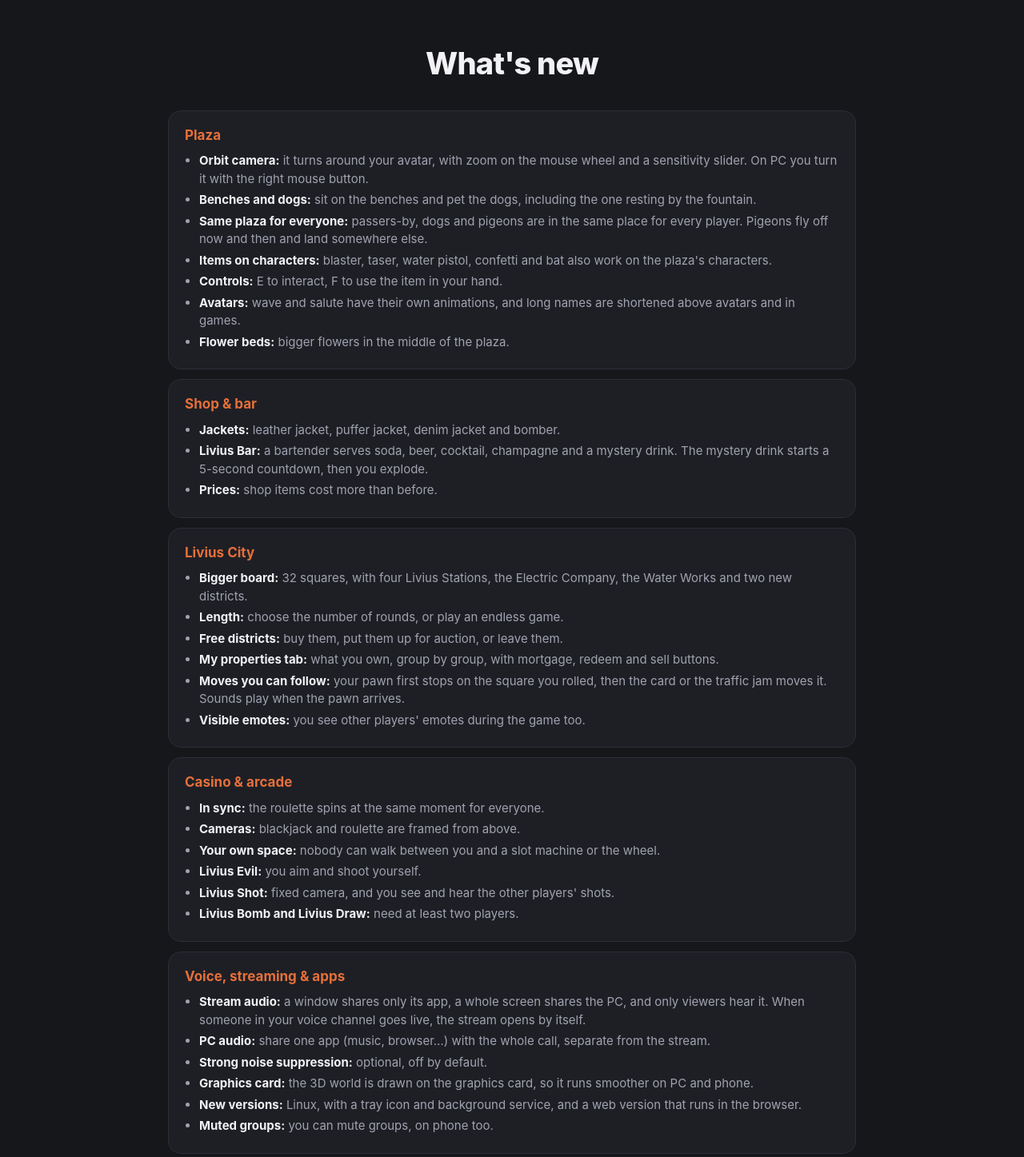
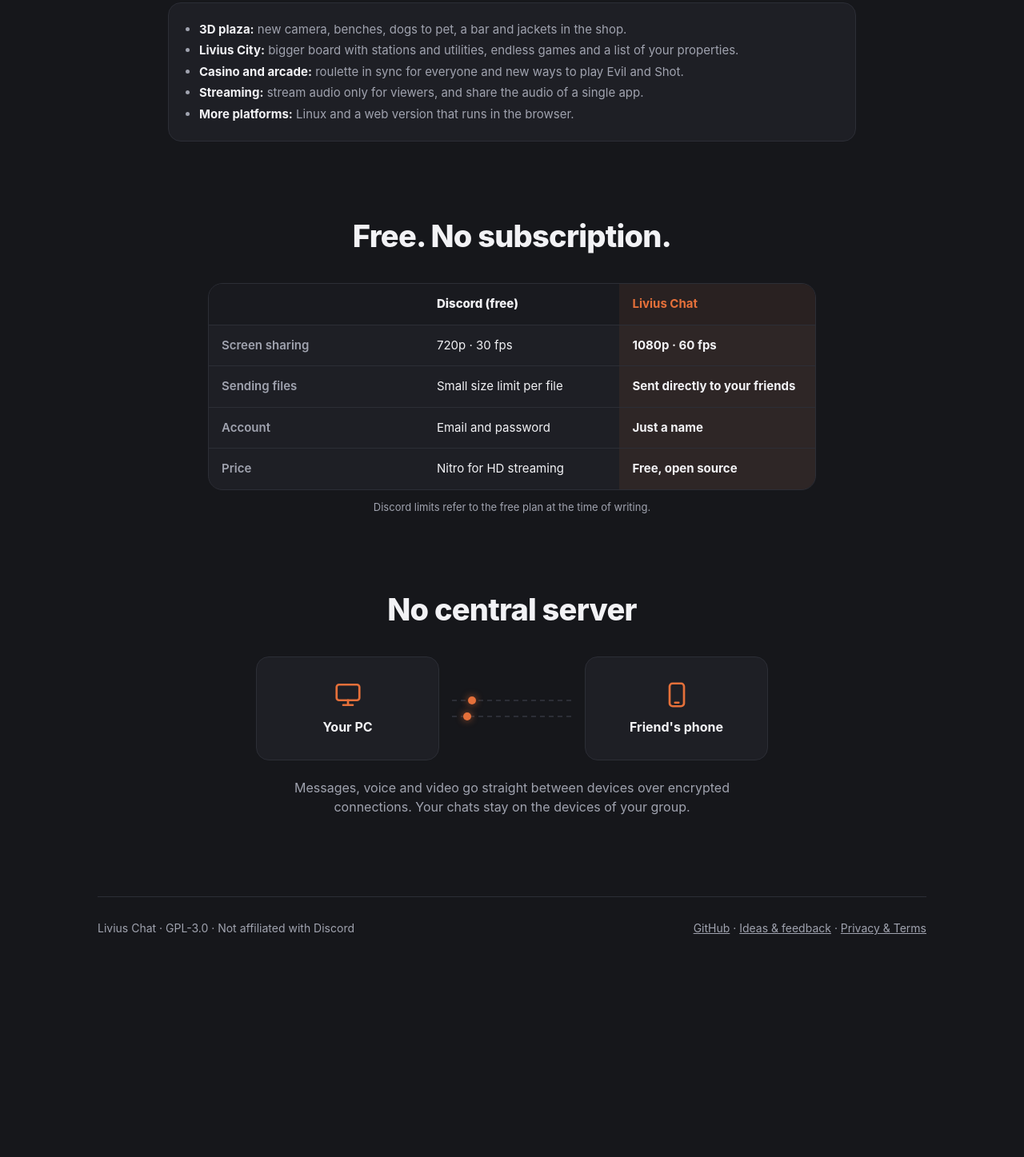
Before and after one commit to Livius0/Livius-Chat, a plain HTML site: page docs/index.html in a window 1280 px wide. Shown: the part 2170-3617 px from the top of the page at 80% size. After the commit the page ends 3381 px from the top, so only its background shows below. Drawn offline with Linux system fonts and the light colour scheme.

Commit message:
index.html

```diff
--- a/docs/index.html
+++ b/docs/index.html
@@ -138,10 +138,10 @@ footer a{color:var(--mut)}
   <h2 class="reveal">What you can do</h2>
   <div class="grid">
     <div class="card reveal"><div class="ic"><svg viewBox="0 0 24 24" fill="none" stroke="currentColor" stroke-width="2" stroke-linecap="round" stroke-linejoin="round"><path d="M21 12a8 8 0 0 1-11.6 7.1L4 20.5l1.4-4.8A8 8 0 1 1 21 12z"/></svg></div><h3>Groups & chat</h3><p>Text and voice channels, replies, mentions, reactions and file sharing.</p></div>
-    <div class="card reveal"><div class="ic"><svg viewBox="0 0 24 24" fill="none" stroke="currentColor" stroke-width="2" stroke-linecap="round" stroke-linejoin="round"><rect x="9" y="2.5" width="6" height="11" rx="3"/><path d="M5 11a7 7 0 0 0 14 0M12 18v3.5"/></svg></div><h3>Voice</h3><p>Noise suppression (with an optional strong mode), push-to-talk and per-user volume.</p></div>
-    <div class="card reveal"><div class="ic"><svg viewBox="0 0 24 24" fill="none" stroke="currentColor" stroke-width="2" stroke-linecap="round" stroke-linejoin="round"><rect x="2.5" y="4" width="19" height="13" rx="2"/><path d="M8 20.5h8M10 8.5l4 2-4 2z"/></svg></div><h3>Screen sharing</h3><p>Up to 1080p at 60 fps. Stream audio reaches only who is watching; share one app's audio with the whole call. Webcam with blurred background.</p></div>
+    <div class="card reveal"><div class="ic"><svg viewBox="0 0 24 24" fill="none" stroke="currentColor" stroke-width="2" stroke-linecap="round" stroke-linejoin="round"><rect x="9" y="2.5" width="6" height="11" rx="3"/><path d="M5 11a7 7 0 0 0 14 0M12 18v3.5"/></svg></div><h3>Voice</h3><p>Noise suppression, push-to-talk and per-user volume.</p></div>
+    <div class="card reveal"><div class="ic"><svg viewBox="0 0 24 24" fill="none" stroke="currentColor" stroke-width="2" stroke-linecap="round" stroke-linejoin="round"><rect x="2.5" y="4" width="19" height="13" rx="2"/><path d="M8 20.5h8M10 8.5l4 2-4 2z"/></svg></div><h3>Screen sharing</h3><p>Up to 1080p at 60 fps, with app audio. Webcam with blurred background.</p></div>
     <div class="card reveal"><div class="ic"><svg viewBox="0 0 24 24" fill="none" stroke="currentColor" stroke-width="2" stroke-linecap="round" stroke-linejoin="round"><path d="M11 5 6 9H3v6h3l5 4z"/><path d="M15.5 8.5a5 5 0 0 1 0 7M18.5 5.5a9 9 0 0 1 0 13"/></svg></div><h3>Soundboard</h3><p>Everyone adds their own sounds and everyone hears them.</p></div>
-    <div class="card reveal"><div class="ic"><svg viewBox="0 0 24 24" fill="none" stroke="currentColor" stroke-width="2" stroke-linecap="round" stroke-linejoin="round"><rect x="2.5" y="7" width="19" height="11" rx="4"/><path d="M7 10.5v4M5 12.5h4M15.5 11.5h.01M18 13.5h.01"/></svg></div><h3>3D plaza & games</h3><p>Walk around a shared 3D plaza with your avatar: Livius City, The Monster, The Infiltrator, an arcade with four games and a casino.</p></div>
+    <div class="card reveal"><div class="ic"><svg viewBox="0 0 24 24" fill="none" stroke="currentColor" stroke-width="2" stroke-linecap="round" stroke-linejoin="round"><rect x="2.5" y="7" width="19" height="11" rx="4"/><path d="M7 10.5v4M5 12.5h4M15.5 11.5h.01M18 13.5h.01"/></svg></div><h3>3D plaza & games</h3><p>A shared 3D plaza with Livius City, an arcade, a casino and more.</p></div>
     <div class="card reveal"><div class="ic"><svg viewBox="0 0 24 24" fill="none" stroke="currentColor" stroke-width="2" stroke-linecap="round" stroke-linejoin="round"><path d="M22 16.9v3a2 2 0 0 1-2.2 2 19.8 19.8 0 0 1-8.6-3.1 19.5 19.5 0 0 1-6-6A19.8 19.8 0 0 1 2.1 4.2 2 2 0 0 1 4.1 2h3a2 2 0 0 1 2 1.7c.1 1 .4 1.9.7 2.8a2 2 0 0 1-.5 2.1L8 9.9a16 16 0 0 0 6 6l1.3-1.3a2 2 0 0 1 2.1-.4c.9.3 1.8.6 2.8.7a2 2 0 0 1 1.7 2z"/></svg></div><h3>Friends & calls</h3><p>Add friends with a code, private chats and calls that ring like a phone call.</p></div>
     <div class="card reveal"><div class="ic"><svg viewBox="0 0 24 24" fill="none" stroke="currentColor" stroke-width="2" stroke-linecap="round" stroke-linejoin="round"><rect x="2" y="4" width="13" height="10" rx="1.5"/><rect x="16" y="8" width="6" height="12" rx="1.5"/><path d="M6 18h6"/></svg></div><h3>All your devices</h3><p>PC and phone on the same account, linked with a code and kept in sync.</p></div>
     <div class="card reveal"><div class="ic"><svg viewBox="0 0 24 24" fill="none" stroke="currentColor" stroke-width="2" stroke-linecap="round" stroke-linejoin="round"><circle cx="12" cy="12" r="9.5"/><path d="M2.5 12h19M12 2.5a14 14 0 0 1 0 19M12 2.5a14 14 0 0 0 0 19"/></svg></div><h3>Your language</h3><p>English, Italian and Spanish. Follows your system language.</p></div>
@@ -149,43 +149,12 @@ footer a{color:var(--mut)}
 
   <h2 class="reveal">What's new</h2>
   <div class="news">
-    <div class="item reveal"><h3>Plaza</h3><ul>
-      <li><b>Orbit camera:</b> it turns around your avatar, with zoom on the mouse wheel and a sensitivity slider. On PC you turn it with the right mouse button.</li>
-      <li><b>Benches and dogs:</b> sit on the benches and pet the dogs, including the one resting by the fountain.</li>
-      <li><b>Same plaza for everyone:</b> passers-by, dogs and pigeons are in the same place for every player. Pigeons fly off now and then and land somewhere else.</li>
-      <li><b>Items on characters:</b> blaster, taser, water pistol, confetti and bat also work on the plaza's characters.</li>
-      <li><b>Controls:</b> E to interact, F to use the item in your hand.</li>
-      <li><b>Avatars:</b> wave and salute have their own animations, and long names are shortened above avatars and in games.</li>
-      <li><b>Flower beds:</b> bigger flowers in the middle of the plaza.</li>
-    </ul></div>
-    <div class="item reveal"><h3>Shop & bar</h3><ul>
-      <li><b>Jackets:</b> leather jacket, puffer jacket, denim jacket and bomber.</li>
-      <li><b>Livius Bar:</b> a bartender serves soda, beer, cocktail, champagne and a mystery drink. The mystery drink starts a 5-second countdown, then you explode.</li>
-      <li><b>Prices:</b> shop items cost more than before.</li>
-    </ul></div>
-    <div class="item reveal"><h3>Livius City</h3><ul>
-      <li><b>Bigger board:</b> 32 squares, with four Livius Stations, the Electric Company, the Water Works and two new districts.</li>
-      <li><b>Length:</b> choose the number of rounds, or play an endless game.</li>
-      <li><b>Free districts:</b> buy them, put them up for auction, or leave them.</li>
-      <li><b>My properties tab:</b> what you own, group by group, with mortgage, redeem and sell buttons.</li>
-      <li><b>Moves you can follow:</b> your pawn first stops on the square you rolled, then the card or the traffic jam moves it. Sounds play when the pawn arrives.</li>
-      <li><b>Visible emotes:</b> you see other players' emotes during the game too.</li>
-    </ul></div>
-    <div class="item reveal"><h3>Casino & arcade</h3><ul>
-      <li><b>In sync:</b> the roulette spins at the same moment for everyone.</li>
-      <li><b>Cameras:</b> blackjack and roulette are framed from above.</li>
-      <li><b>Your own space:</b> nobody can walk between you and a slot machine or the wheel.</li>
-      <li><b>Livius Evil:</b> you aim and shoot yourself.</li>
-      <li><b>Livius Shot:</b> fixed camera, and you see and hear the other players' shots.</li>
-      <li><b>Livius Bomb and Livius Draw:</b> need at least two players.</li>
-    </ul></div>
-    <div class="item reveal"><h3>Voice, streaming & apps</h3><ul>
-      <li><b>Stream audio:</b> a window shares only its app, a whole screen shares the PC, and only viewers hear it. When someone in your voice channel goes live, the stream opens by itself.</li>
-      <li><b>PC audio:</b> share one app (music, browser…) with the whole call, separate from the stream.</li>
-      <li><b>Strong noise suppression:</b> optional, off by default.</li>
-      <li><b>Graphics card:</b> the 3D world is drawn on the graphics card, so it runs smoother on PC and phone.</li>
-      <li><b>New versions:</b> Linux, with a tray icon and background service, and a web version that runs in the browser.</li>
-      <li><b>Muted groups:</b> you can mute groups, on phone too.</li>
+    <div class="item reveal"><ul>
+      <li><b>3D plaza:</b> new camera, benches, dogs to pet, a bar and jackets in the shop.</li>
+      <li><b>Livius City:</b> bigger board with stations and utilities, endless games and a list of your properties.</li>
+      <li><b>Casino and arcade:</b> roulette in sync for everyone and new ways to play Evil and Shot.</li>
+      <li><b>Streaming:</b> stream audio only for viewers, and share the audio of a single app.</li>
+      <li><b>More platforms:</b> Linux and a web version that runs in the browser.</li>
     </ul></div>
   </div>
 
```
